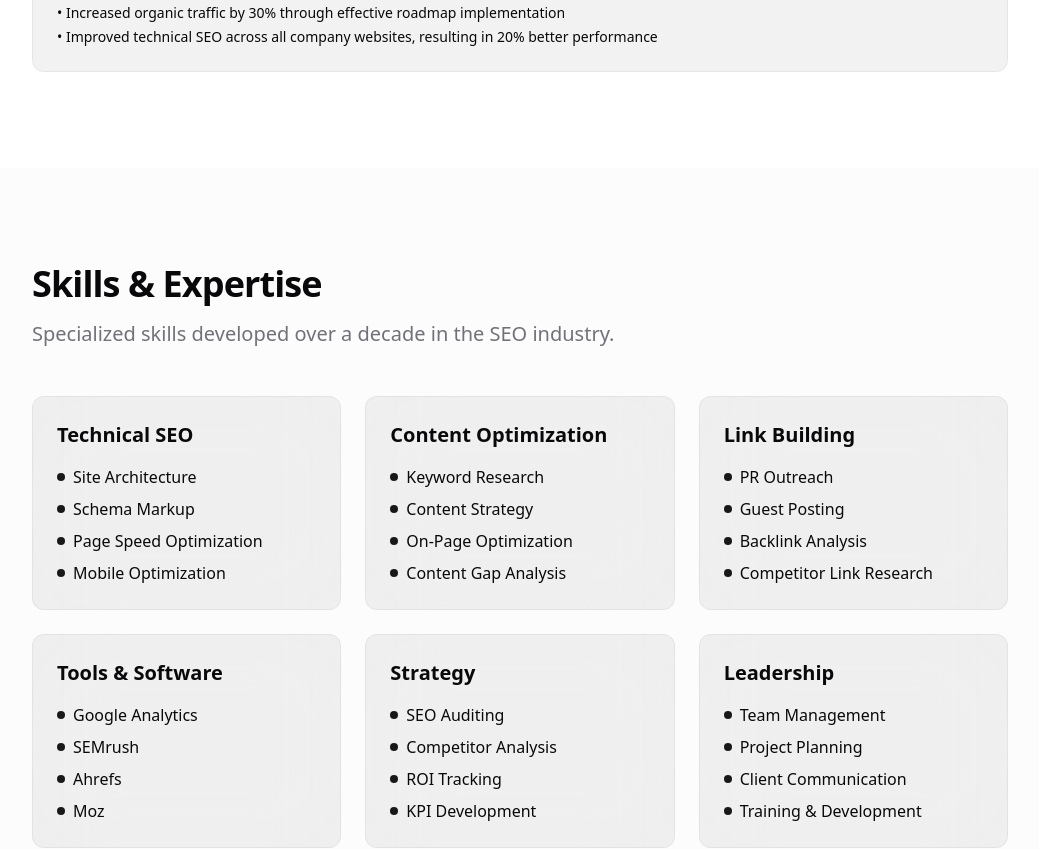
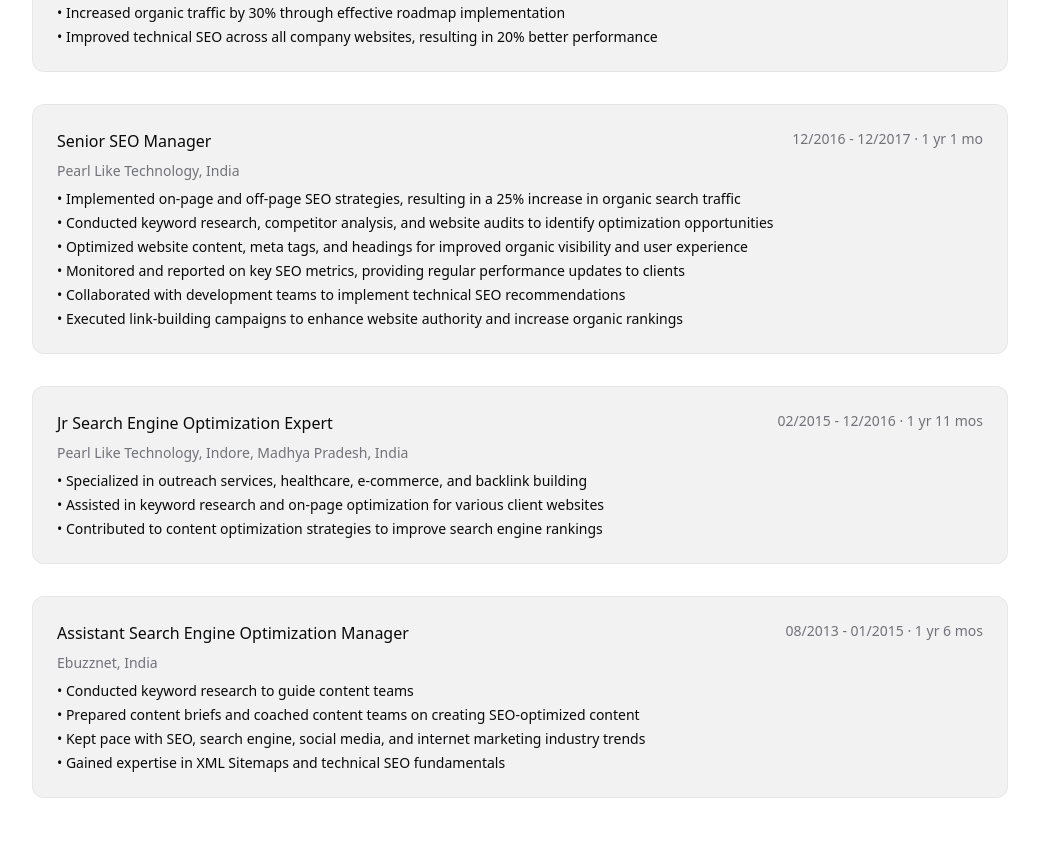
Before and after one commit to sudip358/fluid-portfolio-lounge, a React (Vite) app: page / in a window 1280 px wide. Shown: the part 2467-3316 px from the top of the page, without its empty margins (120-1159 px from the left). Built offline with nearby package versions, Linux system fonts and the light colour scheme.

Commit message:
Update work experience data
Adds new work experience entries to the CV component, blending them with the existing data.

```diff
--- a/src/pages/CV.tsx
+++ b/src/pages/CV.tsx
@@ -168,6 +168,49 @@ const CV = () => {
                   <li>• Worked in CBD and drug niches, leading a team of SEO specialists</li>
                   <li>• Increased organic traffic by 30% through effective roadmap implementation</li>
                   <li>• Improved technical SEO across all company websites, resulting in 20% better performance</li>
+                </ul>
+              </div>
+
+              <div className="neo-blur p-6 rounded-xl">
+                <div className="flex flex-wrap justify-between mb-2">
+                  <h3 className="font-medium">Senior SEO Manager</h3>
+                  <p className="text-sm text-muted-foreground">12/2016 - 12/2017 · 1 yr 1 mo</p>
+                </div>
+                <p className="text-sm text-muted-foreground mb-2">Pearl Like Technology, India</p>
+                <ul className="space-y-1 text-sm">
+                  <li>• Implemented on-page and off-page SEO strategies, resulting in a 25% increase in organic search traffic</li>
+                  <li>• Conducted keyword research, competitor analysis, and website audits to identify optimization opportunities</li>
+                  <li>• Optimized website content, meta tags, and headings for improved organic visibility and user experience</li>
+                  <li>• Monitored and reported on key SEO metrics, providing regular performance updates to clients</li>
+                  <li>• Collaborated with development teams to implement technical SEO recommendations</li>
+                  <li>• Executed link-building campaigns to enhance website authority and increase organic rankings</li>
+                </ul>
+              </div>
+
+              <div className="neo-blur p-6 rounded-xl">
+                <div className="flex flex-wrap justify-between mb-2">
+                  <h3 className="font-medium">Jr Search Engine Optimization Expert</h3>
+                  <p className="text-sm text-muted-foreground">02/2015 - 12/2016 · 1 yr 11 mos</p>
+                </div>
+                <p className="text-sm text-muted-foreground mb-2">Pearl Like Technology, Indore, Madhya Pradesh, India</p>
+                <ul className="space-y-1 text-sm">
+                  <li>• Specialized in outreach services, healthcare, e-commerce, and backlink building</li>
+                  <li>• Assisted in keyword research and on-page optimization for various client websites</li>
+                  <li>• Contributed to content optimization strategies to improve search engine rankings</li>
+                </ul>
+              </div>
+
+              <div className="neo-blur p-6 rounded-xl">
+                <div className="flex flex-wrap justify-between mb-2">
+                  <h3 className="font-medium">Assistant Search Engine Optimization Manager</h3>
+                  <p className="text-sm text-muted-foreground">08/2013 - 01/2015 · 1 yr 6 mos</p>
+                </div>
+                <p className="text-sm text-muted-foreground mb-2">Ebuzznet, India</p>
+                <ul className="space-y-1 text-sm">
+                  <li>• Conducted keyword research to guide content teams</li>
+                  <li>• Prepared content briefs and coached content teams on creating SEO-optimized content</li>
+                  <li>• Kept pace with SEO, search engine, social media, and internet marketing industry trends</li>
+                  <li>• Gained expertise in XML Sitemaps and technical SEO fundamentals</li>
                 </ul>
               </div>
             </div>
```
